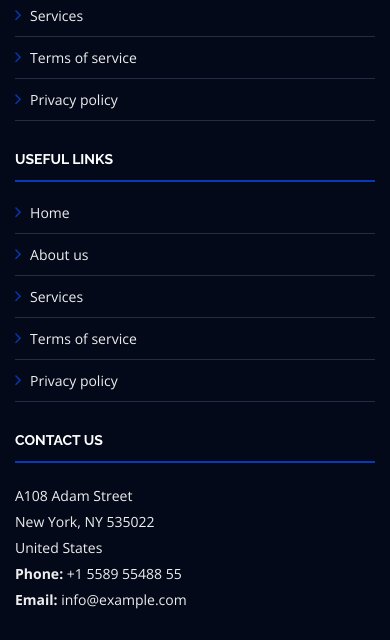
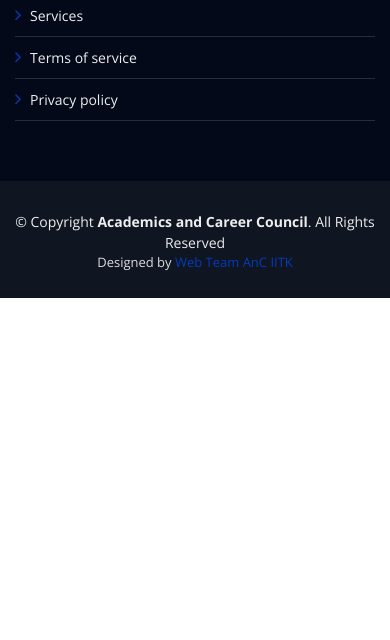
Before and after one commit to Academics-and-Career-Council/CareerConnect, a plain HTML site: page index.html in a window 390 px wide. Shown: the part 6933-7573 px from the top of the page. After the commit the page ends 7231 px from the top, so only its background shows below. Drawn offline with nearby package versions, Linux system fonts and the light colour scheme.

Commit message:
Logo and other changes

```diff
--- a/index.html
+++ b/index.html
@@ -597,18 +597,9 @@
             </ul>
           </div>
 
-          <div class="col-lg-3 col-md-6 footer-links">
-            <h4>Useful Links</h4>
-            <ul>
-              <li><i class="fa fa-angle-right"></i> <a href="#">Home</a></li>
-              <li><i class="fa fa-angle-right"></i> <a href="#">About us</a></li>
-              <li><i class="fa fa-angle-right"></i> <a href="#">Services</a></li>
-              <li><i class="fa fa-angle-right"></i> <a href="#">Terms of service</a></li>
-              <li><i class="fa fa-angle-right"></i> <a href="#">Privacy policy</a></li>
-            </ul>
-          </div>
 
-          <div class="col-lg-3 col-md-6 footer-contact">
+
+          <div class="col-lg-3 col-md-6 footer-contact" style="position: absolute;right: 50px;">
             <h4>Contact Us</h4>
             <p>
               A108 Adam Street <br>
@@ -634,16 +625,11 @@
 
     <div class="container">
       <div class="copyright">
-        &copy; Copyright <strong>TheEvent</strong>. All Rights Reserved
+        &copy; Copyright <strong>Academics and Career Council</strong>. All Rights Reserved
       </div>
       <div class="credits">
-        <!--
-          All the links in the footer should remain intact.
-          You can delete the links only if you purchased the pro version.
-          Licensing information: https://bootstrapmade.com/license/
-          Purchase the pro version with working PHP/AJAX contact form: https://bootstrapmade.com/buy/?theme=TheEvent
-        -->
-        Designed by <a href="https://bootstrapmade.com/">BootstrapMade</a>
+
+        Designed by <a href="https://anciitk.in/contact/">Web Team AnC IITK</a>
       </div>
     </div>
   </footer><!-- #footer -->
```
Also changed, not shown: img/apple-touch-icon.png, img/favicon.png, img/logo.png.
